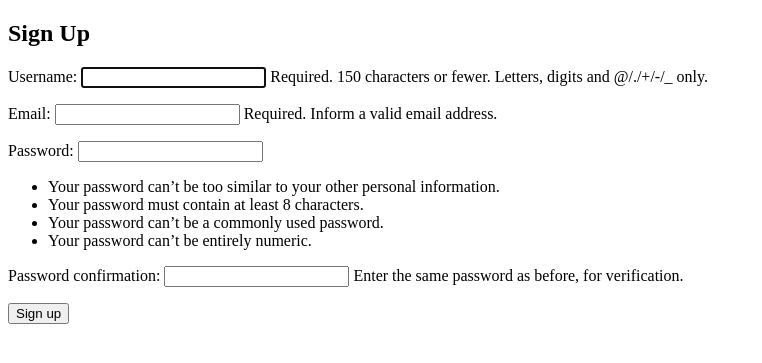
After one commit to sageman81/Plot-Twist, a Django app: page /signup/ in a window 1280 px wide. The commit adds this page. Shown: the top 363 px of the page, without its empty margins (0-762 px from the left). Run offline with Django 5.2, Linux system fonts and the light colour scheme.

Commit message:
sign up and authentication running

```diff
--- a/plot_twist/settings.py
+++ b/plot_twist/settings.py
@@ -55,7 +55,7 @@ ROOT_URLCONF = 'plot_twist.urls'
 TEMPLATES = [
     {
         'BACKEND': 'django.template.backends.django.DjangoTemplates',
-        'DIRS': [],
+        'DIRS': [BASE_DIR / 'templates'],
         'APP_DIRS': True,
         'OPTIONS': {
             'context_processors': [
--- a/plot_twist/urls.py
+++ b/plot_twist/urls.py
@@ -14,13 +14,15 @@ Including another URLconf
     1. Import the include() function: from django.urls import include, path
     2. Add a URL to urlpatterns:  path('blog/', include('blog.urls'))
 """
-from django.urls import path, include
+from django.urls import include, path
 from django.contrib import admin
-from reviews.views import home
+from reviews.views import home, signup
+
 
 urlpatterns = [
     path('admin/', admin.site.urls),
-    path('reviews/', include('reviews.urls', namespace='reviews')),
+    path('reviews/', include('reviews.urls')),
     path('accounts/', include('django.contrib.auth.urls')),
     path('', home, name='home'),
+    path('signup/', signup, name='signup'),
 ]
--- a/reviews/forms.py
+++ b/reviews/forms.py
@@ -1,6 +1,8 @@
 from django import forms
-from .models import Review
-from .models import PlotTwist
+from .models import Review, PlotTwist
+from django.contrib.auth.forms import UserCreationForm, User
+
+
 
 class ReviewForm(forms.ModelForm):
     class Meta:
@@ -11,3 +13,10 @@ class PlotTwistForm(forms.ModelForm):
     class Meta:
         model = PlotTwist
         fields = ['description', 'user']
+
+class SignUpForm(UserCreationForm):
+    email = forms.EmailField(max_length=254, help_text='Required. Inform a valid email address.')
+
+    class Meta:
+        model = User
+        fields = ('username', 'email', 'password1', 'password2')
--- a/reviews/models.py
+++ b/reviews/models.py
@@ -1,4 +1,5 @@
 from django.db import models
+
 from django.contrib.auth.models import User
 # Create your models here.
 
--- a/reviews/templates/base.html
+++ b/reviews/templates/base.html
@@ -6,7 +6,7 @@
 </head>
 <body>
     <header>
-        <h1>Plot Twist Reviews</h1>
+        <h1>Plot Twist</h1>
         <nav>
             <a href="{% url 'home' %}">Home</a>
             <a href="{% url 'reviews:index' %}">Reviews</a>
--- /dev/null
+++ b/reviews/templates/registration/sign_up_form.html
@@ -0,0 +1,14 @@
+<!DOCTYPE html>
+<html>
+<head>
+    <title>Sign Up</title>
+</head>
+<body>
+    <h2>Sign Up</h2>
+    <form method="post">
+        {% csrf_token %}
+        {{ form.as_p }}
+        <button type="submit">Sign up</button>
+    </form>
+</body>
+</html>
--- a/reviews/views.py
+++ b/reviews/views.py
@@ -1,9 +1,9 @@
 from django.shortcuts import redirect, render
 from django.http import HttpResponse
 from .models import Review, PlotTwist  # Import PlotTwist if I plan to use it
-from .forms import ReviewForm, PlotTwistForm
+from .forms import ReviewForm, PlotTwistForm, SignUpForm
 from django.contrib import messages
-from django.contrib.auth import logout
+from django.contrib.auth import login, logout, authenticate
 import requests     #TMDB API
 from django.contrib.auth.models import User   #posting plot twists
 
@@ -77,7 +77,17 @@ def get_top_rated_movies():
         return None
 
 
-
 def home(request):
     top_rated_movies = get_top_rated_movies()
     return render(request, 'home.html', {'top_rated_movies': top_rated_movies})
+
+def signup(request):
+    if request.method == 'POST':
+        form = SignUpForm(request.POST)
+        if form.is_valid():
+            user = form.save()
+            login(request, user)  # Log the user in immediately after signing up
+            return redirect('home')  # Redirect to a desired page
+    else:
+        form = SignUpForm()
+    return render(request, 'registration/sign_up_form.html', {'form': form})
```
